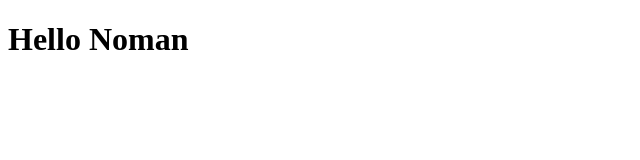
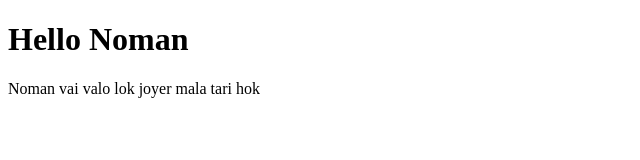
Before and after one commit to aan2004/noman_project, a plain HTML site: page index.html in a window 1280 px wide. Shown: the whole page, without its empty margins (0-640 px from the left). Drawn offline with Linux system fonts and the light colour scheme.

Commit message:
ptag added

```diff
--- a/index.html
+++ b/index.html
@@ -7,5 +7,6 @@
 </head>
 <body>
     <h1>Hello Noman</h1>
+    <p>Noman vai valo lok joyer mala tari hok</p>
 </body>
 </html>
```
